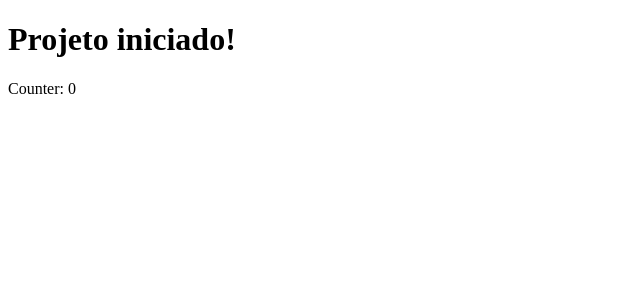
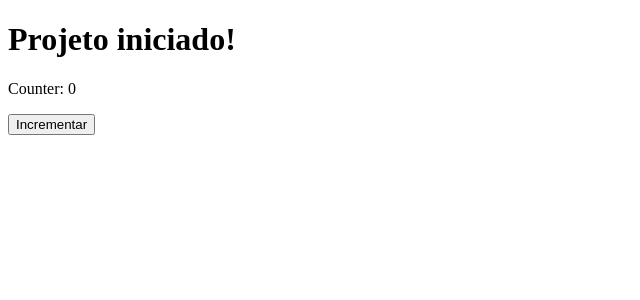
Before and after one commit to evssousa/projeto-coletivo-2ds-contador-de-numeros, a React (Vite) app: page / in a window 1280 px wide. Shown: the top 300 px of the page, without its empty margins (0-640 px from the left). Built offline with nearby package versions, Linux system fonts and the light colour scheme.

Commit message:
Update index.jsx
Adição do botão "Incrementar"

```diff
--- a/src/components/Counter/index.jsx
+++ b/src/components/Counter/index.jsx
@@ -4,6 +4,7 @@ export default function Counter(){
   return (
     <div>
       <p>Counter: {counter}</p>
+      <button>Incrementar</button>
     </div>
   )
 }
```
